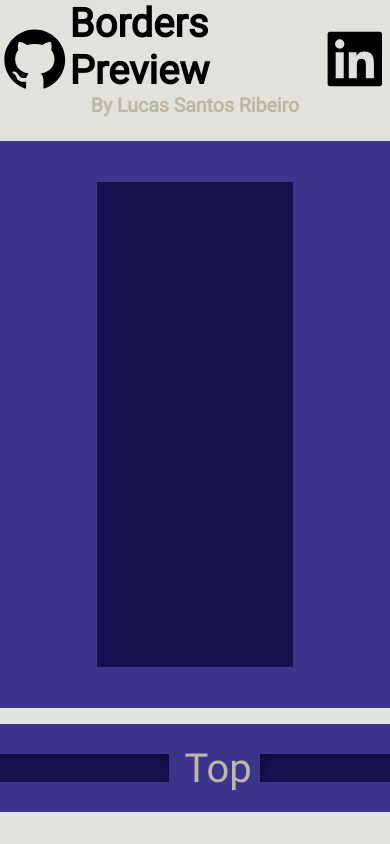
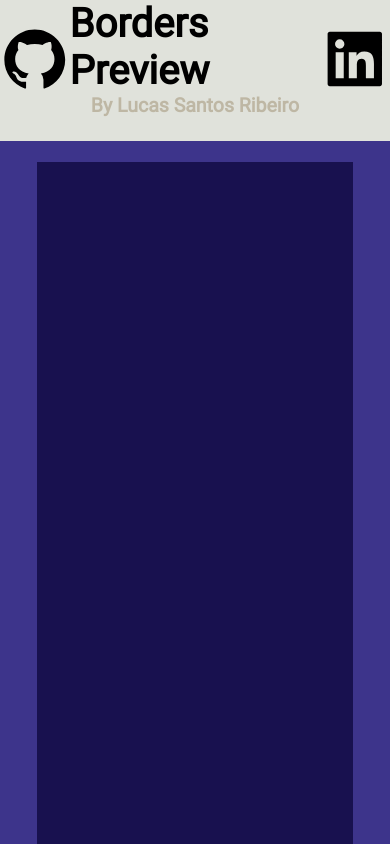
Before and after one commit to lucasnetwork/border-preview, a React (Create React App) app in the folder web/: page / in a window 390 px wide. Shown: the top 844 px of the page. Built offline with nearby package versions, Linux system fonts and the light colour scheme.

Commit message:
web:add responsive

```diff
--- a/web/src/components/BorderPreview/styles.js
+++ b/web/src/components/BorderPreview/styles.js
@@ -15,6 +15,13 @@ export default styled.main`
 		min-height: 300px;
 		padding: 41px 97px;
 	}
+	@media (max-width: 600px) {
+		min-width: 0;
+		min-height: 800px;
+		padding: 21px 37px;
+		margin-left: 16px;
+		margin-right: 16px;
+	}
 `;
 
 export const StylesTextContainer = styled.div`
```
